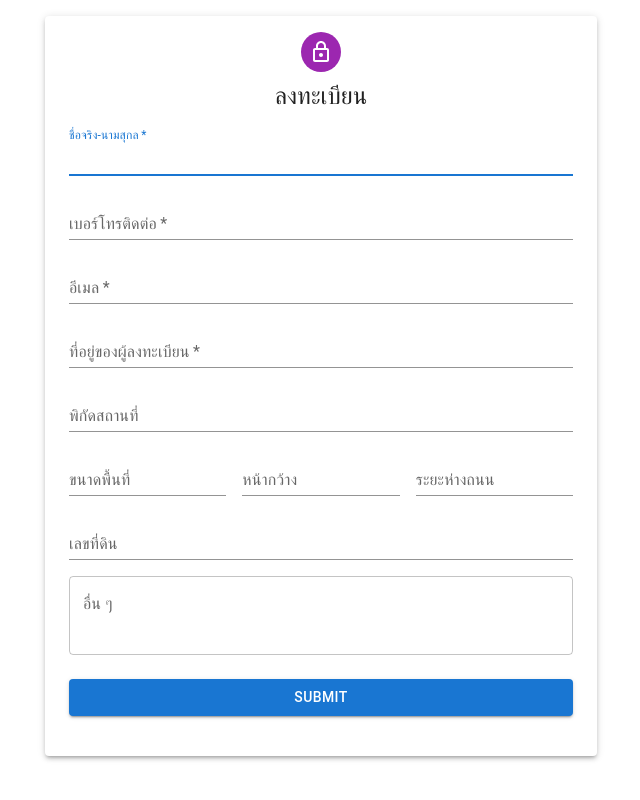
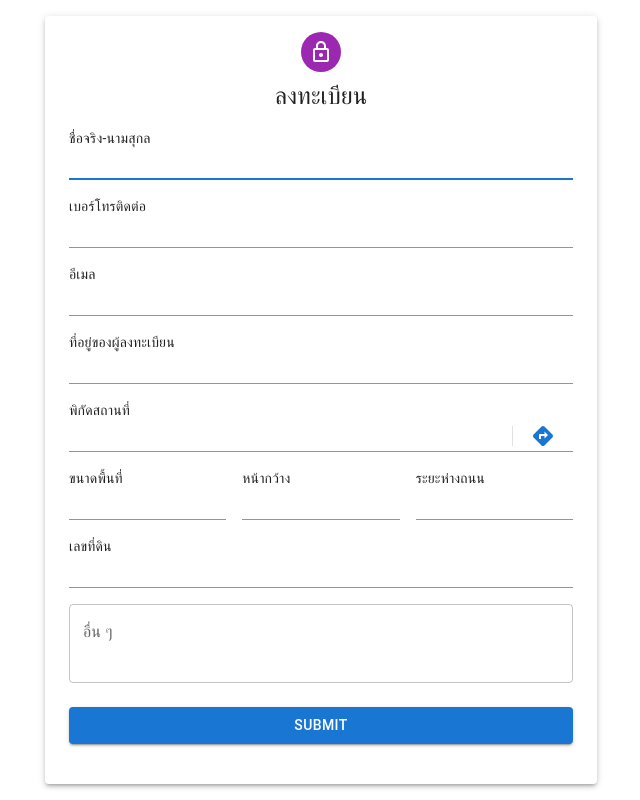
Before and after one commit to teeerapon/Reminder_APP, a React (Create React App) app: page / in a window 1280 px wide. Shown: the whole page, without its empty margins (319-959 px from the left). Built offline with nearby package versions, Linux system fonts and the light colour scheme.

Commit message:
last version

```diff
--- a/src/Reminder_page.js
+++ b/src/Reminder_page.js
@@ -10,22 +10,42 @@ import Typography from '@mui/material/Typography';
 import Container from '@mui/material/Container';
 import { createTheme, ThemeProvider } from '@mui/material/styles';
 import Paper from '@mui/material/Paper';
+import Divider from '@mui/material/Divider';
+import IconButton from '@mui/material/IconButton';
+import DirectionsIcon from '@mui/icons-material/Directions';
+import InputAdornment from '@mui/material/InputAdornment';
 
 const theme = createTheme();
 
 export default function SignUp() {
 
-  const [forms, setForms] = React.useState([{
-    remind_name: "",
-    tel: "",
-    email: "",
-    gps: "",
-    remind_width: "",
-    remind_distance: "",
-    remind_area: "",
-    land_number: "",
-    remark: "",
-  }]);
+  const [forms, setForms] = React.useState([{ remind_name: "", tel: "", email: "", remind_location: "", gps: "", remind_width: "", remind_distance: "", remind_area: "", land_number: "", remark: "", }]);
+  const [checked_name, setChecked_name] = React.useState(1)
+  const [checked_tel, setChecked_tel] = React.useState(1)
+  const [checked_email, setChecked_email] = React.useState(1)
+
+  const getUserGeolocationDetails = () => {
+    fetch(
+      "https://geolocation-db.com/json/0f761a30-fe14-11e9-b59f-e53803842572"
+    )
+      .then(response => response.json())
+      .then(data => {
+        const FromValues = {
+          remind_name: forms.remind_name,
+          tel: forms.tel,
+          email: forms.email,
+          remind_location: forms.remind_location,
+          gps: data.IPv4 + ' (' + data.city + ',' + data.country_name + ')',
+          remind_width: forms.remind_width,
+          remind_distance: forms.remind_distance,
+          remind_area: forms.remind_area,
+          land_number: forms.land_number,
+          remark: forms.remark,
+        }
+        setForms(FromValues)
+        console.log(data);
+      });
+  };
 
   const handleSubmit = (event) => {
     event.preventDefault();
@@ -35,6 +55,214 @@ export default function SignUp() {
       password: data.get('password'),
     });
   };
+
+  const handle_sumbitForms = async () => {
+    if (!forms.remind_name && !forms.tel && !forms.email) {
+      setChecked_name(0)
+      setChecked_tel(0)
+      setChecked_email(0)
+    } else if ((!forms.remind_name && !forms.tel) && forms.email !== undefined) {
+      setChecked_name(0)
+      setChecked_tel(0)
+      setChecked_email(1)
+    } else if ((!forms.remind_name && !forms.email) && forms.tel !== undefined) {
+      setChecked_name(0)
+      setChecked_tel(1)
+      setChecked_email(0)
+    } else if ((!forms.tel && !forms.email) && forms.remind_name !== undefined) {
+      setChecked_name(1)
+      setChecked_tel(0)
+      setChecked_email(0)
+    } else if (!forms.tel && (forms.email && forms.remind_name !== undefined)) {
+      setChecked_name(1)
+      setChecked_tel(0)
+      setChecked_email(1)
+    } else if (!forms.email && (forms.tel && forms.remind_name !== undefined)) {
+      setChecked_name(1)
+      setChecked_tel(1)
+      setChecked_email(0)
+    } else if (!forms.remind_name && (forms.tel && forms.email !== undefined)) {
+      setChecked_name(0)
+      setChecked_tel(1)
+      setChecked_email(1)
+    } else {
+      setChecked_name(1)
+      setChecked_tel(1)
+      setChecked_email(1)
+    }
+  }
+
+  const handleChange_remind_name = (event) => {
+    event.preventDefault();
+    const FromValues = {
+      remind_name: event.target.value,
+      tel: forms.tel,
+      email: forms.email,
+      remind_location: forms.remind_location,
+      gps: forms.gps,
+      remind_width: forms.remind_width,
+      remind_distance: forms.remind_distance,
+      remind_area: forms.remind_area,
+      land_number: forms.land_number,
+      remark: forms.remark,
+    }
+    setForms(FromValues)
+  }
+
+  const handleChange_tel = (event) => {
+    event.preventDefault();
+    const FromValues = {
+      remind_name: forms.remind_name,
+      tel: event.target.value,
+      email: forms.email,
+      remind_location: forms.remind_location,
+      gps: forms.gps,
+      remind_width: forms.remind_width,
+      remind_distance: forms.remind_distance,
+      remind_area: forms.remind_area,
+      land_number: forms.land_number,
+      remark: forms.remark,
+    }
+    setForms(FromValues)
+  }
+
+
+  const handleChange_email = (event) => {
+    event.preventDefault();
+    const FromValues = {
+      remind_name: forms.remind_name,
+      tel: forms.tel,
+      email: event.target.value,
+      remind_location: forms.remind_location,
+      gps: forms.gps,
+      remind_width: forms.remind_width,
+      remind_distance: forms.remind_distance,
+      remind_area: forms.remind_area,
+      land_number: forms.land_number,
+      remark: forms.remark,
+    }
+    setForms(FromValues)
+  }
+
+  const handleChange_remind_location = (event) => {
+    event.preventDefault();
+    const FromValues = {
+      remind_name: forms.remind_name,
+      tel: forms.tel,
+      email: forms.email,
+      remind_location: event.target.value,
+      gps: forms.gps,
+      remind_width: forms.remind_width,
+      remind_distance: forms.remind_distance,
+      remind_area: forms.remind_area,
+      land_number: forms.land_number,
+      remark: forms.remark,
+    }
+    setForms(FromValues)
+  }
+
+
+  const handleChange_gps = (event) => {
+    event.preventDefault();
+    const FromValues = {
+      remind_name: forms.remind_name,
+      tel: forms.tel,
+      email: forms.email,
+      remind_location: forms.remind_location,
+      gps: event.target.value,
+      remind_width: forms.remind_width,
+      remind_distance: forms.remind_distance,
+      remind_area: forms.remind_area,
+      land_number: forms.land_number,
+      remark: forms.remark,
+    }
+    setForms(FromValues)
+  }
+
+  const handleChange_remind_width = (event) => {
+    event.preventDefault();
+    const FromValues = {
+      remind_name: forms.remind_name,
+      tel: forms.tel,
+      email: forms.email,
+      remind_location: forms.remind_location,
+      gps: forms.gps,
+      remind_width: event.target.value,
+      remind_distance: forms.remind_distance,
+      remind_area: forms.remind_area,
+      land_number: forms.land_number,
+      remark: forms.remark,
+    }
+    setForms(FromValues)
+  }
+
+  const handleChange_remind_distance = (event) => {
+    event.preventDefault();
+    const FromValues = {
+      remind_name: forms.remind_name,
+      tel: forms.tel,
+      email: forms.email,
+      remind_location: forms.remind_location,
+      gps: forms.gps,
+      remind_width: forms.remind_width,
+      remind_distance: event.target.value,
+      remind_area: forms.remind_area,
+      land_number: forms.land_number,
+      remark: forms.remark,
+    }
+    setForms(FromValues)
+  }
+
+  const handleChange_remind_area = (event) => {
+    event.preventDefault();
+    const FromValues = {
+      remind_name: forms.remind_name,
+      tel: forms.tel,
+      email: forms.email,
+      remind_location: forms.remind_location,
+      gps: forms.gps,
+      remind_width: forms.remind_width,
+      remind_distance: forms.remind_distance,
+      remind_area: event.target.value,
+      land_number: forms.land_number,
+      remark: forms.remark,
+    }
+    setForms(FromValues)
+  }
+
+  const handleChange_land_number = (event) => {
+    event.preventDefault();
+    const FromValues = {
+      remind_name: forms.remind_name,
+      tel: forms.tel,
+      email: forms.email,
+      remind_location: forms.remind_location,
+      gps: forms.gps,
+      remind_width: forms.remind_width,
+      remind_distance: forms.remind_distance,
+      remind_area: forms.remind_area,
+      land_number: event.target.value,
+      remark: forms.remark,
+    }
+    setForms(FromValues)
+  }
+
+  const handleChange_remark = (event) => {
+    event.preventDefault();
+    const FromValues = {
+      remind_name: forms.remind_name,
+      tel: forms.tel,
+      email: forms.email,
+      remind_location: forms.remind_location,
+      gps: forms.gps,
+      remind_width: forms.remind_width,
+      remind_distance: forms.remind_distance,
+      remind_area: forms.remind_area,
+      land_number: forms.land_number,
+      remark: event.target.value,
+    }
+    setForms(FromValues)
+  }
 
   return (
     <ThemeProvider theme={theme}>
@@ -65,92 +293,144 @@ export default function SignUp() {
             <Box component="form" noValidate onSubmit={handleSubmit} sx={{ mt: 2 }}>
               <Grid container spacing={2}>
                 <Grid item xs={12}>
+                  <Typography variant="body2" color={checked_name === 1 ? null : "error"}>
+                    ชื่อจริง-นามสุกล
+                  </Typography>
                   <TextField
                     autoComplete="given-name"
                     name="firstName"
                     required
                     fullWidth
                     id="firstName"
-                    label="ชื่อจริง-นามสุกล"
                     variant="standard"
                     autoFocus
+                    value={forms.remind_name}
+                    onChange={handleChange_remind_name}
+                    error={checked_name === 1 ? false : true}
+                    helperText={checked_name === 1 ? null : "Incorrect entry."}
                   />
                 </Grid>
                 <Grid item xs={12}>
+                  <Typography variant="body2" color={checked_tel === 1 ? null : "error"}>
+                    เบอร์โทรติดต่อ
+                  </Typography>
                   <TextField
                     required
                     fullWidth
-                    id="Tel"
-                    label="เบอร์โทรติดต่อ"
-                    name="Tel"
+                    id="tel"
+                    name="tel"
                     variant="standard"
-                    autoComplete="Tel"
+                    autoComplete="tel"
+                    value={forms.tel}
+                    onChange={handleChange_tel}
+                    error={checked_tel === 1 ? false : true}
+                    helperText={checked_tel === 1 ? null : "Incorrect entry."}
                   />
                 </Grid>
                 <Grid item xs={12}>
+                  <Typography variant="body2" color={checked_email === 1 ? null : "error"}>
+                    อีเมล
+                  </Typography>
                   <TextField
                     required
                     fullWidth
                     id="email"
-                    label="อีเมล"
                     variant="standard"
                     name="email"
                     autoComplete="email"
+                    value={forms.email}
+                    onChange={handleChange_email}
+                    error={checked_email === 1 ? false : true}
+                    helperText={checked_email === 1 ? null : "Incorrect entry."}
                   />
                 </Grid>
                 <Grid item xs={12}>
+                  <Typography variant="body2">
+                    ที่อยู่ของผู้ลงทะเบียน
+                  </Typography>
                   <TextField
                     required
                     fullWidth
                     variant="standard"
-                    name="location"
-                    label="ที่อยู่ของผู้ลงทะเบียน"
-                    id="location"
+                    name="remind_location"
+                    id="remind_location"
+                    value={forms.remind_location}
+                    onChange={handleChange_remind_location}
                   />
                 </Grid>
                 <Grid item xs={12}>
+                  <Typography variant="body2">
+                    พิกัดสถานที่
+                  </Typography>
                   <TextField
                     fullWidth
                     variant="standard"
                     name="gps"
-                    label="พิกัดสถานที่"
                     id="gps"
+                    value={forms.gps}
+                    onChange={handleChange_gps}
+                    InputProps={{
+                      endAdornment: (
+                        <InputAdornment position="start">
+                          <Divider sx={{ height: 20, m: 1 }} orientation="vertical" />
+                          <IconButton type="button" sx={{ p: '10px' }} color="primary" onClick={getUserGeolocationDetails}>
+                            <DirectionsIcon />
+                          </IconButton>
+                        </InputAdornment>
+                      ),
+                    }}
                   />
                 </Grid>
                 <Grid item xs={12} sm={4}>
+                  <Typography variant="body2">
+                    ขนาดพื้นที่
+                  </Typography>
                   <TextField
                     fullWidth
                     variant="standard"
                     name="remind_area"
-                    label="ขนาดพื้นที่"
                     id="remind_area"
+                    value={forms.remind_area}
+                    onChange={handleChange_remind_area}
                   />
                 </Grid>
                 <Grid item xs={12} sm={4}>
+                  <Typography variant="body2">
+                    หน้ากว้าง
+                  </Typography>
                   <TextField
                     fullWidth
                     variant="standard"
                     name="remind_width"
-                    label="หน้ากว้าง"
                     id="remind_width"
+                    value={forms.remind_width}
+                    onChange={handleChange_remind_width}
                   />
                 </Grid>
                 <Grid item xs={12} sm={4}>
+                  <Typography variant="body2">
+                    ระยะห่างถนน
+                  </Typography>
                   <TextField
                     fullWidth
                     variant="standard"
                     name="remind_distance"
-                    label="ระยะห่างถนน"
                     id="remind_distance"
+                    value={forms.remind_distance}
+                    onChange={handleChange_remind_distance}
                   />
                 </Grid>
                 <Grid item xs={12}>
+                  <Typography variant="body2">
+                    เลขที่ดิน
+                  </Typography>
                   <TextField
                     fullWidth
                     variant="standard"
                     name="land_number"
-                    label="เลขที่ดิน"
                     id="land_number"
+                    value={forms.land_number}
+                    onChange={handleChange_land_number}
                   />
                 </Grid>
                 <Grid item xs={12}>
@@ -161,6 +441,8 @@ export default function SignUp() {
                     multiline
                     rows={2}
                     id="remark"
+                    value={forms.remark}
+                    onChange={handleChange_remark}
                   />
                 </Grid>
               </Grid>
@@ -169,6 +451,7 @@ export default function SignUp() {
                 fullWidth
                 variant="contained"
                 sx={{ mt: 3, mb: 2 }}
+                onClick={handle_sumbitForms}
               >
                 Submit
               </Button>
```
